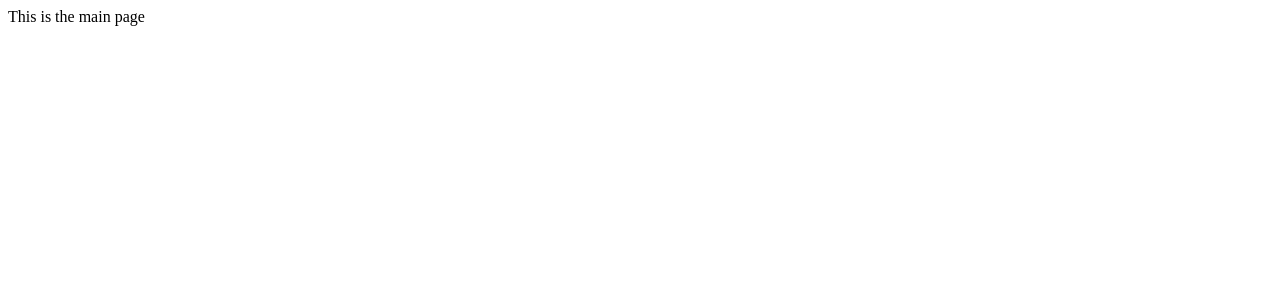
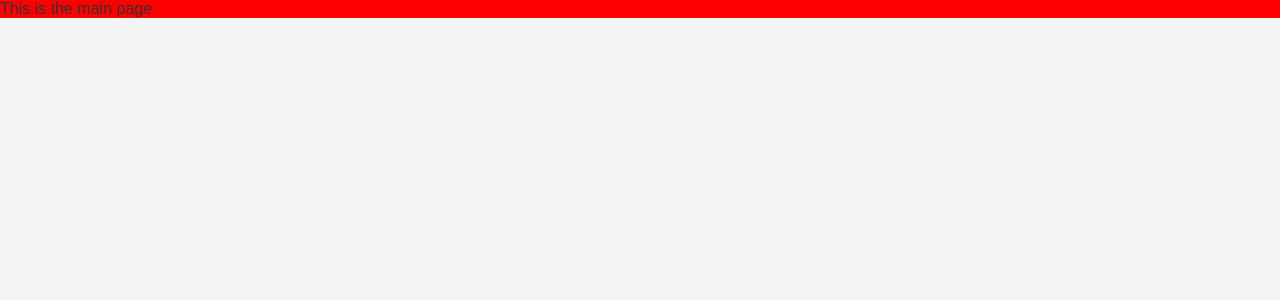
Before and after one commit to AleexCaires/conversio-tracking-app, a Next.js app in the folder tracking-app/: page / in a window 1280 px wide. Shown: the top 300 px of the page. Built offline with nearby package versions, Linux system fonts and the light colour scheme.

Commit message:
initial setup

```diff
--- a/tracking-app/src/app/page.tsx
+++ b/tracking-app/src/app/page.tsx
@@ -1,7 +1,17 @@
+// src/app/page.tsx
+'use client'; // Add this for client-side rendering
 
+import { ThemeProvider } from 'styled-components';
+import { GlobalStyle } from '../styles/globalStyles';
+import { theme } from '../styles/theme';
 
 export default function Home() {
-  return <>
-This is the main page
-  </>;
+  return (
+    <ThemeProvider theme={theme}>
+      <GlobalStyle />
+      <div>
+        This is the main page
+      </div>
+    </ThemeProvider>
+  );
 }
--- /dev/null
+++ b/tracking-app/src/styles/globalStyles.ts
@@ -0,0 +1,23 @@
+// src/styles/globalStyles.ts
+import { createGlobalStyle } from 'styled-components';
+
+export const GlobalStyle = createGlobalStyle`
+  * {
+    margin: 0;
+    padding: 0;
+    box-sizing: border-box;
+  }
+
+  body {
+    font-family: ${({ theme }) => theme.fonts.main};
+    background-color: ${({ theme }) => theme.colors.background};
+    color: ${({ theme }) => theme.colors.text};
+  }
+
+  h1, h2, h3, h4, h5, h6 {
+    font-family: ${({ theme }) => theme.fonts.heading};
+  }
+  div{
+    background: red;
+  }
+`;
--- /dev/null
+++ b/tracking-app/src/styles/theme.ts
@@ -0,0 +1,21 @@
+// src/styles/theme.ts
+import { DefaultTheme } from 'styled-components';
+
+// Define the actual theme object
+export const theme: DefaultTheme = {
+  colors: {
+    primary: '#4caf50',
+    secondary: '#ff5722',
+    background: '#f4f4f4',
+    text: '#333',
+  },
+  fonts: {
+    main: "'Arial', sans-serif",
+    heading: "'Helvetica', sans-serif",
+  },
+  spacing: {
+    small: '8px',
+    medium: '16px',
+    large: '32px',
+  },
+};
```
Also changed, not shown: tracking-app/src/styles/styled.d.ts (added, +23 -0 lines), 1 other file (tests, documents, lock files or other folders).
